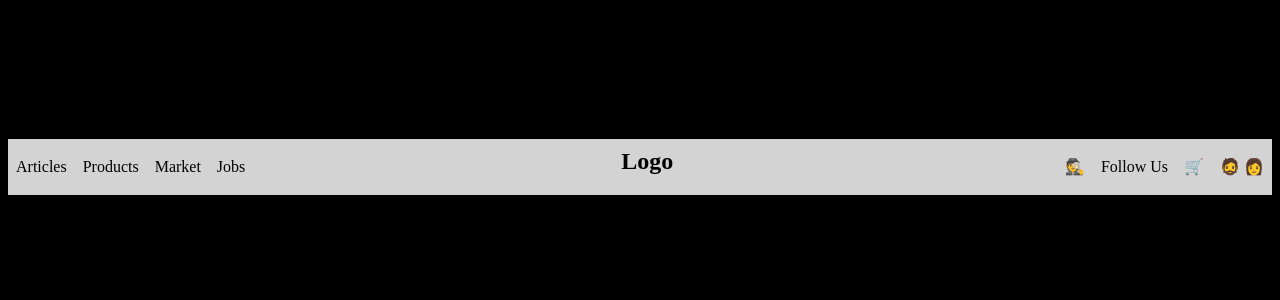
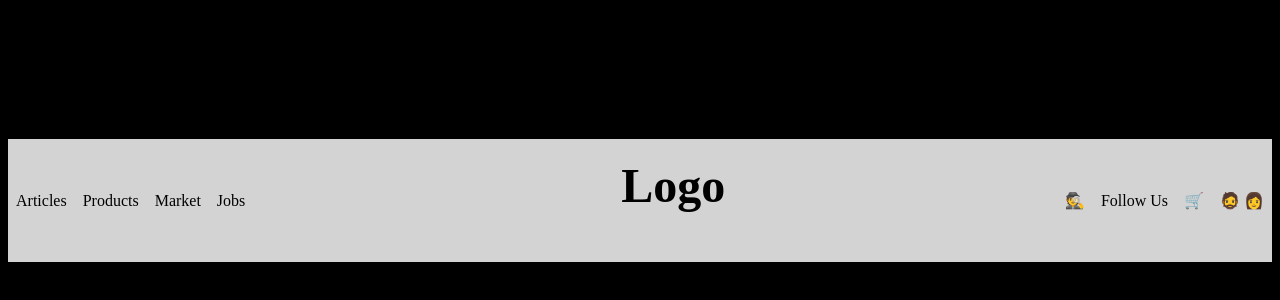
Before and after one commit to midlynj/codeup-web-excercises, a plain HTML site: page flexbox-nav-exercise.html in a window 1280 px wide. Shown: the part 146-446 px from the top of the page. Drawn offline with Linux system fonts and the light colour scheme.

Commit message:
nav bar updated logo centered,padding added, hover added

```diff
--- a/css/flexbox-nav-exercise.css
+++ b/css/flexbox-nav-exercise.css
@@ -23,11 +23,15 @@
      margin-top: 9px;
      flex-grow: 1;
      margin-left: 23pc;
-
+     font-family: "JetBrains Mono";
+     font-size: 3em;
+     padding-top: .2em;
+     padding-bottom: .2em;
  }
 
  body {
      background-color: black;
+     box-sizing: border-box;
 
  }
 
@@ -42,4 +46,10 @@
  a {
      text-decoration: none;
      color: black;
+     display: inline-block;
+
  }
+
+ a:hover {
+     color: blue;
+ }
```
